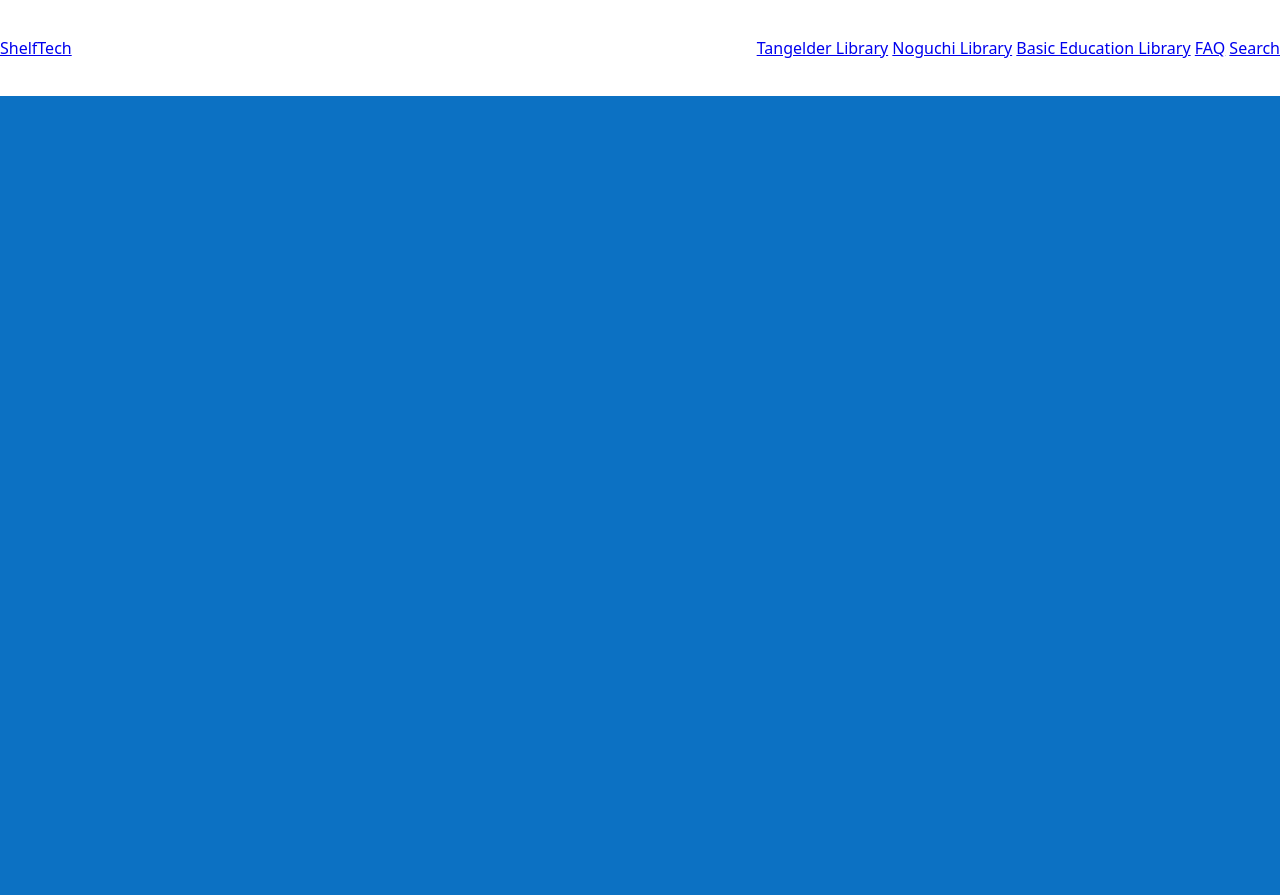
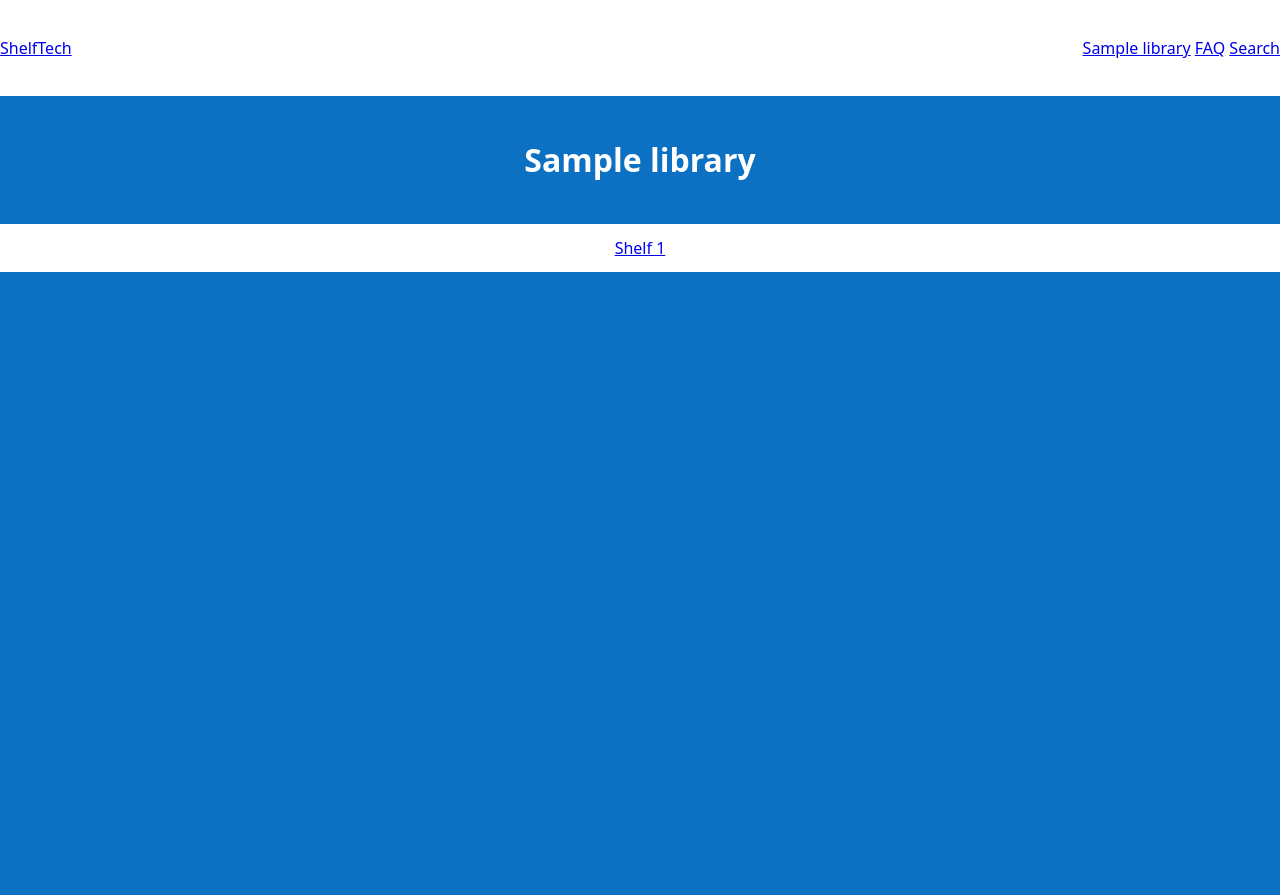
Before and after one commit to sininen-blue/library-thing, a Django app: page /lib/1 in a window 1280 px wide. Shown: the top 895 px of the page. Run offline with Django 5.2, Linux system fonts and the light colour scheme; tables that the repository leaves empty hold one stand-in row (values such as "Sample post").

Commit message:
shelves work

```diff
--- a/library/shelves/models.py
+++ b/library/shelves/models.py
@@ -11,12 +11,12 @@ class Library(models.Model):
 class Shelf(models.Model):
     library = models.ForeignKey(Library, on_delete=models.CASCADE)
     number = models.IntegerField(default=0)
-    title = models.CharField(max_length=200, default="")
+    title = models.CharField(max_length=200, default="None")
 
 
 class Book(models.Model):
     shelf = models.ForeignKey(Shelf, on_delete=models.CASCADE)
-    title = models.CharField(max_length=200)
-    author = models.CharField(max_length=200)
-    call_number = models.CharField(max_length=200)
-    barcode = models.CharField(max_length=200)
+    title = models.CharField(max_length=200, default="None")
+    author = models.CharField(max_length=200, default="None")
+    call_number = models.CharField(max_length=200, default="None")
+    barcode = models.CharField(max_length=200, default="None")
--- a/library/shelves/static/shelves/styles.css
+++ b/library/shelves/static/shelves/styles.css
@@ -11,7 +11,7 @@ nav {
 	background: var(--white);
 }
 
-nav > div.right {
+nav>div.right {
 	margin-left: auto;
 }
 
@@ -29,7 +29,7 @@ footer {
 	color: var(--white);
 }
 
-footer > div {
+footer>div {
 	margin-inline: auto;
 }
 
@@ -59,3 +59,21 @@ footer > div {
 	font-size: 1.125rem;
 	line-height: 1.75rem;
 }
+
+/*---*/
+.library-title {
+	display: flex;
+	align-items: center;
+	justify-content: center;
+	height: 8rem;
+
+	color: var(--white);
+}
+
+.shelf-nav {
+	display: flex;
+	align-items: center;
+	justify-content: center;
+	gap: 1rem;
+	height: 3rem;
+}
--- a/library/shelves/templates/shelves/base.html
+++ b/library/shelves/templates/shelves/base.html
@@ -17,9 +17,9 @@
             <nav>
                 <a class="logo" href="{% url 'shelves:index' %}">ShelfTech</a>
                 <div class="right">
-                    <a href="{% url 'shelves:library' 'tangelder'%}">Tangelder Library</a>
-                    <a href="{% url 'shelves:library' 'noguchi'%}">Noguchi Library</a>
-                    <a href="{% url 'shelves:library' 'basic_ed'%}">Basic Education Library</a>
+                    {% for library in libraries %}
+                        <a href="{% url 'shelves:library' library.id %}">{{ library.title }}</a>
+                    {% endfor %}
                     <a href="#">FAQ</a>
                     <a href="#">Search</a>
                 </div>
--- a/library/shelves/templates/shelves/library.html
+++ b/library/shelves/templates/shelves/library.html
@@ -1,5 +1,15 @@
 {% extends "shelves/base.html" %}
-    {% block title %}{{ lib_name }}{% endblock %}
+{% block title %}{{ library.title }}{% endblock %}
 
 {% block content %}
+<div class="library-title">
+    <h1>{{ library.title }}</h1>
+</div>
+
+<nav class="shelf-nav">
+{% for shelf in shelves %}
+    <a href="{% url 'shelves:shelf' library.id shelf.id %}">Shelf {{ shelf.number }}</a>
+{% endfor %}
+</nav>
+
 {% endblock %}
--- a/library/shelves/urls.py
+++ b/library/shelves/urls.py
@@ -5,7 +5,7 @@ from . import views
 app_name = "shelves"
 urlpatterns = [
     path("", views.index, name="index"),
-    path("lib/<str:lib_name>", views.library, name="library"),
-    path("lib/<str:lib_name>/<int:shelf>", views.shelf, name="shelf"),
-    path("lib/<str:lib_name>/<int:shelf>/<int:row>", views.row, name="row"),
+    path("lib/<int:lib_id>", views.library, name="library"),
+    path("lib/<int:lib_id>/<int:shelf>", views.shelf, name="shelf"),
+    path("lib/<int:lib_id>/<int:shelf>/<int:row>", views.row, name="row"),
 ]
--- a/library/shelves/views.py
+++ b/library/shelves/views.py
@@ -1,20 +1,32 @@
 from django.shortcuts import render
+from .models import Library, Shelf, Book
 
 
 def index(request):
-    return render(request, "shelves/index.html")
+    libraries = Library.objects.all()
+
+    context = {
+        "libraries": libraries
+    }
+    return render(request, "shelves/index.html", context)
 
 
-def library(request, lib_name):
-    content = {
-        "lib_name": lib_name.title(),
+def library(request, lib_id):
+    libraries = Library.objects.all()
+    library = libraries.get(pk=lib_id)
+    shelves = Shelf.objects.filter(library=library).order_by("number")
+
+    context = {
+        "libraries": libraries,
+        "library": library,
+        "shelves": shelves,
     }
-    return render(request, "shelves/library.html", content)
+    return render(request, "shelves/library.html", context)
 
 
-def shelf(request, lib_name, shelf):
+def shelf(request, lib_id, shelf):
     return render(request, "shelves/shelf.html")
 
 
-def row(request, lib_name, shelf, row):
+def row(request, lib_id, shelf, row):
     return render(request, "shelves/shelf.html")
```
Also changed, not shown: library/shelves/migrations/0004_book_author_book_barcode_book_call_number_and_more.py (added), library/shelves/migrations/0005_alter_book_author_alter_book_barcode_and_more.py (added), library/shelves/migrations/0006_alter_shelf_title.py (added).
